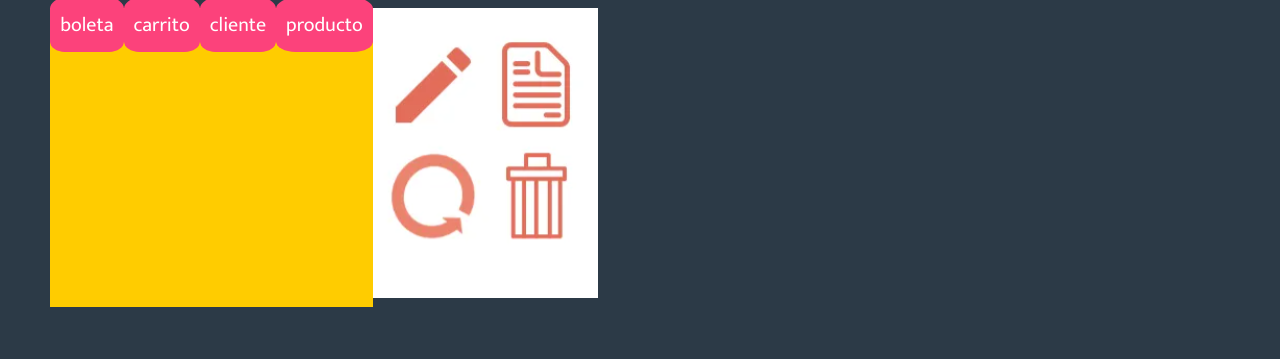
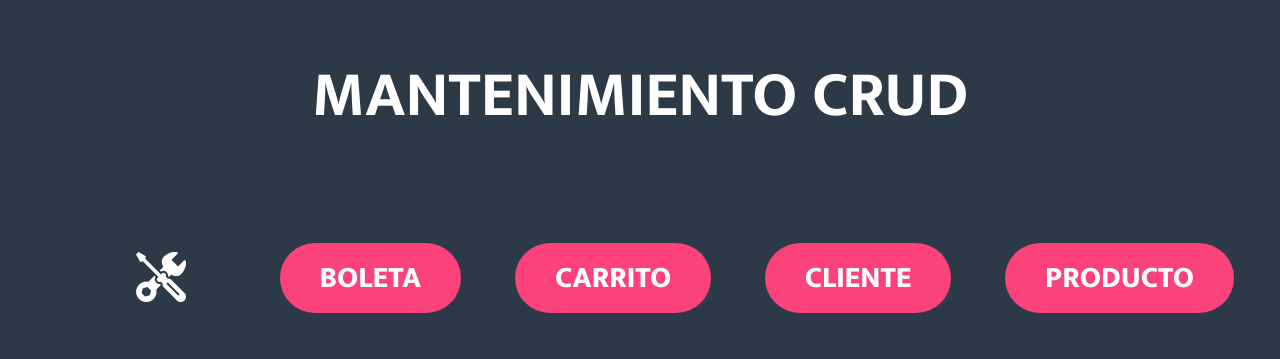
Before and after one commit to Jamir-boop/SENATI-MARKET, a PHP site: page /mantenimiento/mantenimiento_index.php in a window 1280 px wide. Shown: the top 359 px of the page. Run offline with PHP 8.4, Linux system fonts and the light colour scheme.

Commit message:
mantenimiento_mejorado

```diff
--- a/assets/css/sty_mantenimiento.css
+++ b/assets/css/sty_mantenimiento.css
@@ -4,10 +4,16 @@
 :root{
     --color_botones: #FC427B;
     --color_texto: #2C3A47;
-    --fondo_botones_dark : #354858;
+    --fondo_botones_dark : #96b3ca;
     --blanco: #fff;
 }
+tr:nth-child(even) {
+    background: color_complement;
+  }
 
+  tr:nth-child(odd) {
+    background: #434B5B;
+}
 *{
 	font-family: 'Mukta', sans-serif !important;
 }
@@ -16,27 +22,117 @@ body {
     color: var(--blanco);
 }
 a {
+    text-decoration: none;
+    text-transform:uppercase;
+    font-weight: 800;
+}
+h1{
+    font-size: 4rem;
+    color: #fff;
+    text-align: center;
+    text-transform: uppercase;
+}
+.contenedor, .img_crud {
+    display: flex;
+    justify-content: center;
+}
+.img_crud {
+    filter: invert(100%);
+    display: inline-block;
+    margin-top: 50px;
+}
+#btn_index {
+    background: none;
+    display: flex;
+}
+#btn_index:hover {
+    transform: scale(1.15);
+}
+.contenedor a {
     color: var(--blanco);
-    font-size: 20px;
+    font-size: 30px;
     text-decoration: none;
     background-color: var(--color_botones);
-    padding: 10px;
-    border-radius: 20%;
+    border-radius: 40px;
+    margin: 0 0 40px 50px;
+    padding: 10px 40px;
 }
-.contenedor {
-    display: grid;
-    grid-template-columns: 1fr 1fr;
-    align-items: center;
+.boton {
+    display: inline-block;
+    position: relative;
+    top: -15px;
 }
-.contenedor_botones {
+.boton a:hover {
+    box-shadow: 0 0px 5px 0 rgb(117, 117, 117);
+    color: #fff;
+    background-color: #D3164F;
+    transition: all 500ms ease;
+}
+.tabla_input {
+    margin-top: 40px;
     display: flex;
-    /* grid-template-columns: 1fr 1fr; */
     justify-content: center;
 }
-.crud {
-    background-color: rgb(255, 204, 0);
+.nombres_crud {
+    text-align: center;
+    background-color: var(--color_texto);
+    border: none;
 }
-/* .img_crud {
-    padding-left: 700px;
-    padding-top: 140px;
-} */
+.insertar_crud, .btnagregar{
+    border-radius: 9px;
+}
+.insertar_crud {
+    background-color: var(--fondo_botones_dark);
+    margin: 2px 5px 0 5px;
+    border: 2px solid #3b3ddb;
+    outline: none;
+    background-color: transparent;
+    padding: 5px 0 5px 5px;
+    color: rgb(248, 206, 206);
+    transition: .3s;
+}
+.insertar_crud:focus {
+    border-color: rgb(49, 49, 212);
+    box-shadow: 0 0 8px 0 rgb(36, 138, 255);
+}
+.insertar_crud2 {
+    background-color: var(--fondo_botones_dark);
+    margin: 2px 5px 0 5px;
+    border: none;
+    outline: none;
+    background-color: transparent;
+    padding: 5px 0 5px 5px;
+    color: rgb(248, 206, 206);
+    transition: .3s;
+    border-radius: 9px;
+}
+.insertar_crud2:focus {
+    border-color: rgb(67, 67, 68);
+    box-shadow: 0 0 8px 0 rgb(36, 138, 255);
+}
+.btnagregar {
+    background-color: var(--color_botones);
+    cursor: pointer;
+    color: var(--blanco);
+    border-radius: 20px;
+    margin-left: 20px;
+    border: none;
+    padding: 0 20px;
+    font-size: 20px;
+}
+.btnagregar:hover {
+    box-shadow: 0 0px 5px 0 rgb(117, 117, 117);
+    color: #fff;
+    background-color: #D3164F;
+    transition: all 500ms ease;
+}
+.mostrar_tabla {
+    margin: 27px 0 0 0;
+    display: grid;
+    justify-items: center;
+    margin-inline-end: 0;
+}
+.editar, .eliminar, .cancelar {
+    color: var(--color_botones);
+    margin: 0 30px;
+}
--- a/mantenimiento/mantenimiento_index.php
+++ b/mantenimiento/mantenimiento_index.php
@@ -12,14 +12,17 @@
     <title>Mantenimiento</title>
 </head>
 <body>
+  <h1>Mantenimiento CRUD</h1>
     <div class="contenedor">
         <div class="contenedor_botones">
+            <div class="img_crud">
+                <a id="btn_index" href="mantenimiento_index.php"><img src="../assets/img/icons8-mantenimiento-50.png" alt=""> </a>
+            </div>
     <?php
-      //REVISAR AVISOS
-      if (isset($_GET['aviso'])) {
-        echo '<script>alert("Agregar más datos a carrito"); </script>';
-      }
-
+    //REVISAR AVISOS
+    if (isset($_GET['aviso'])) {
+      echo '<script>alert("Por favor ingresa datos"); </script>';
+    }
       //MOSTRAR TABLAS
         $sql = 'SHOW TABLES;';
         $conexion = conexion::conectar();
@@ -29,13 +32,11 @@
 
         for($i=0; $i<sizeof($result); $i++) {
             ?>
-            <div class="crud">
-                <a class="<?= $result[$i]['Tables_in_senatimarketdbs']; ?>" href="mantenimiento_index.php?tabla=<?= $result[$i]['Tables_in_senatimarketdbs']; ?>"><?= $result[$i]['Tables_in_senatimarketdbs']; ?></a><br>
+            <div class="boton">
+                <a class="<?= $result[$i]['Tables_in_senatimarketdbs']; ?>" href="mantenimiento_index.php?tabla=<?= $result[$i]['Tables_in_senatimarketdbs']; ?>"><?= $result[$i]['Tables_in_senatimarketdbs']; ?></a>
             </div>
             <?php
-        } ?> <div>
-                <img class="img_crud" src="../assets/css/crudmantenimiento.jpg" alt="">
-        </div>
+        } ?></div>
         </div>
         <?php
         if(isset($_GET['tabla'])) {
@@ -45,13 +46,13 @@
             //echo json_encode($result);
     ?>
     <form action="insertar.php?tabla=<?php echo $tabla; ?>" method="POST">
-        <table>
+        <table class="tabla_input">
             <tr>
             <?php
             //Primera Fila
             for($i=0; $i <sizeof($result_columnas); $i++) {
             ?>
-                <td><?php echo $result_columnas[$i]; ?></td>
+                <td><div class="nombres_crud"><?= $result_columnas[$i]; ?></div></td>
                 <?php
             }
             ?>
@@ -61,13 +62,10 @@
             //Cuadros de Input
             for($i=0; $i <sizeof($result_columnas); $i++) {
             ?>
-                <td><input type="text" name="<?php echo $result_columnas[$i]; ?>"></td>
+                <td><input class="insertar_crud" type="text" name="<?php echo $result_columnas[$i]; ?>"></td>
                 <?php
             }
-            ?>
-            </tr>
-            <tr>
-                <td><input type="submit" value="Agregar"></td>
+            ?><td><input class="btnagregar" type="submit" value="Agregar"></td>
             </tr>
             <?php
             conexion::desconectar();
```
Also changed, not shown: mantenimiento/editar.php (+22 -21 lines), mantenimiento/insertar.php (+27 -10 lines), mantenimiento/seleccionar_todo_tabla.php (+25 -16 lines), assets/css/carrito.png (deleted), assets/css/crudmantenimiento.jpg (deleted), assets/img/icons8-mantenimiento-50.png (added).
